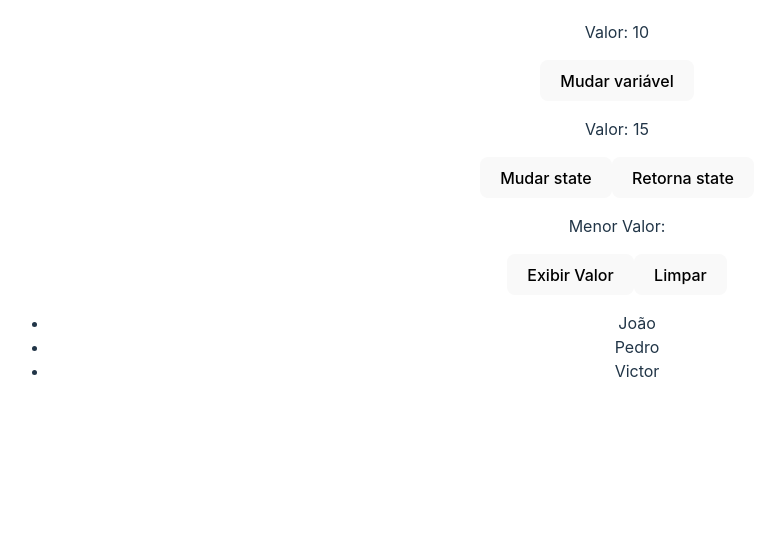
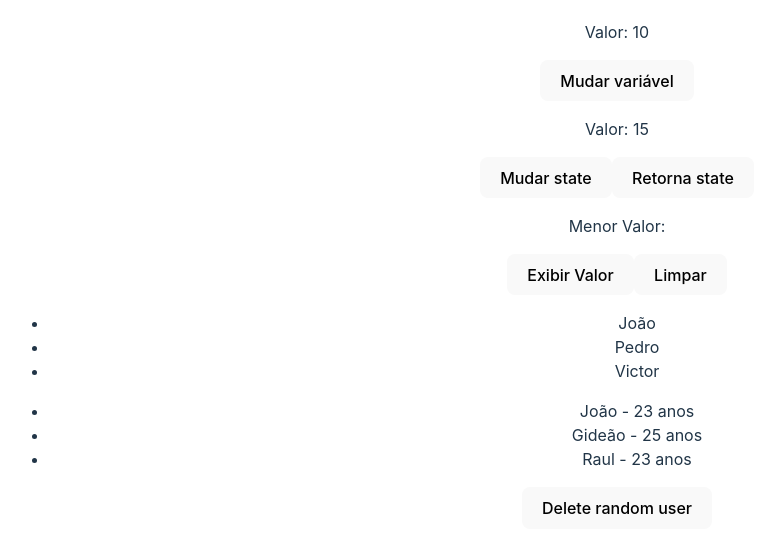
Before and after one commit to RibahDev/Udemy--Front-End, a React (Vite) app in the folder React/Avançando em React/avancando/: page / in a window 1280 px wide. Shown: the part 1007-1560 px from the top of the page, without its empty margins (23-787 px from the left). Built offline with nearby package versions, Linux system fonts and the light colour scheme.

Commit message:
Deletando aleatoriamente

```diff
--- a/React/Avançando em React/avancando/src/components/ListRender.jsx
+++ b/React/Avançando em React/avancando/src/components/ListRender.jsx
@@ -1,14 +1,37 @@
 import { useState } from "react";
 
 const ListRender = () => {
-    const [list] = useState(["João", "Pedro", "Victor"]);
+  const [list] = useState(["João", "Pedro", "Victor"]);
+
+  const [users, setUsers] = useState([
+    {id: 1, name: "João", age: 23},
+    {id: 2, name: "Gideão", age: 25},
+    {id: 3, name: "Raul", age: 23}
+  ]);
+
+  const deleteRandom = () => {
+    const randomNumber = Math.floor(Math.random() * 4);
+
+    setUsers((prevUsers) => prevUsers.filter((user) => randomNumber !== user.id) );
+  };
+
   return (
     <div>
+      {/* Render sem key */}
         <ul>
             {list.map((item) => (
                 <li>{item}</li>
             ))}
         </ul>
+        {/* Render com key */}
+        <ul>
+          {users.map((user) => (
+            <li key={user.id}>
+              {user.name} - {user.age} anos</li>
+          ))}
+        </ul>
+        {/* 6 - Previous state */}
+        <button onClick={deleteRandom}>Delete random user</button>
     </div>
   )
 }
```
